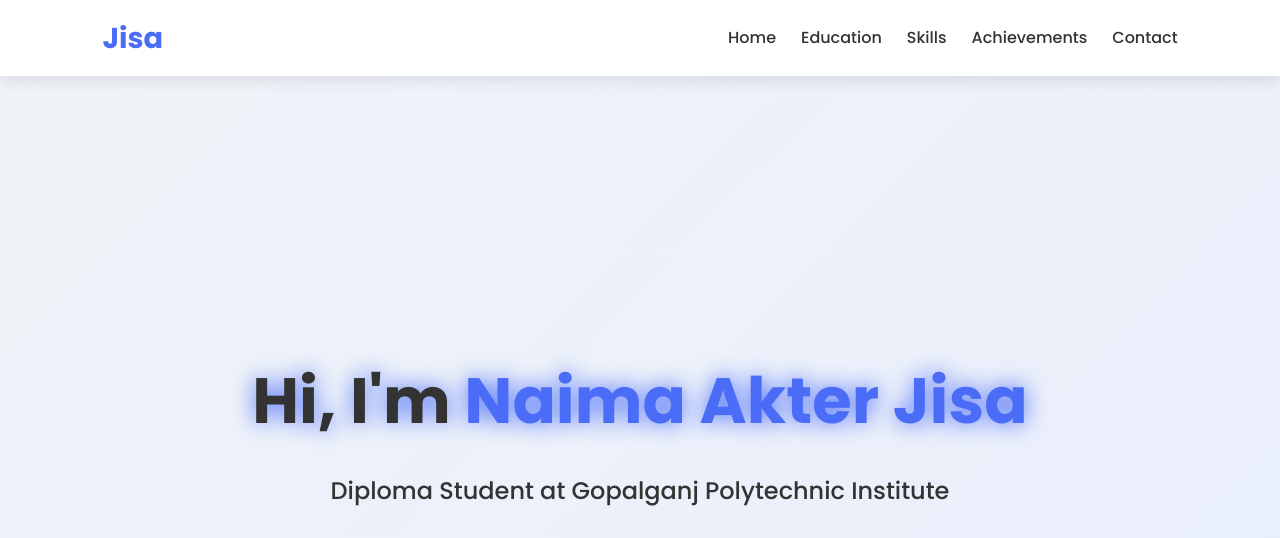
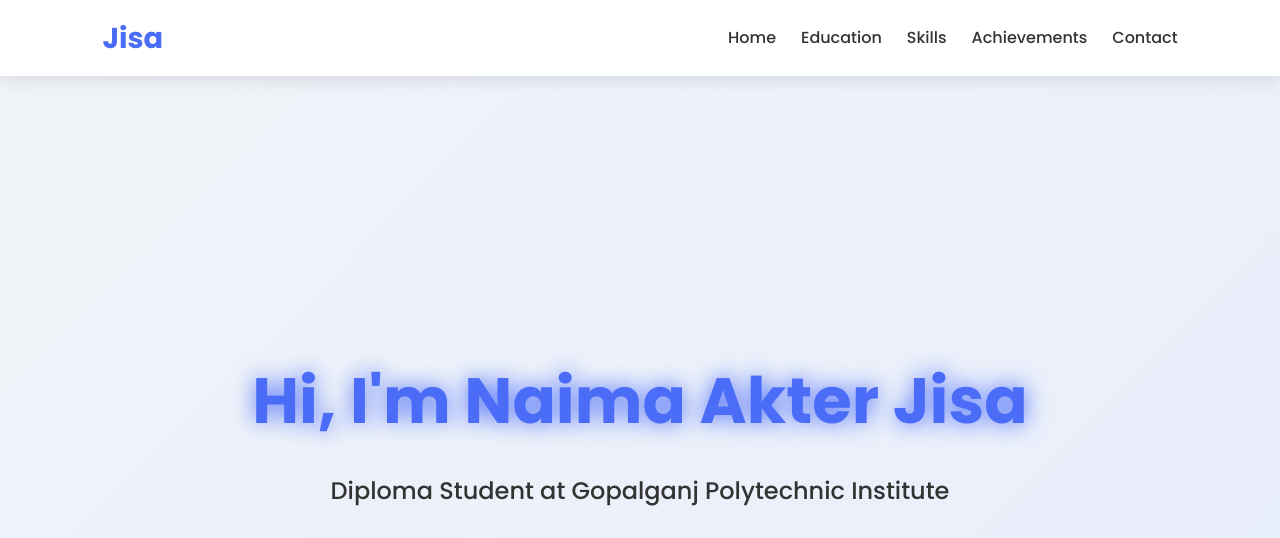
Before and after one commit to shellycone/Naima_Akter_Jisa, a plain HTML site: page index.html in a window 1280 px wide. Shown: the top 538 px of the page. Drawn offline with Linux system fonts and the light colour scheme.

Commit message:
Update style.css

```diff
--- a/style.css
+++ b/style.css
@@ -63,10 +63,10 @@ nav ul li a:hover { color: #4A6CF7; }
   animation: glow 2s infinite alternate;
 }
 
-#hi{
+/* #hi{
   font-size: 4rem;
   color: #333333;
-}
+} */
 
 .hero h1 span {
   font-weight: 700;
```
